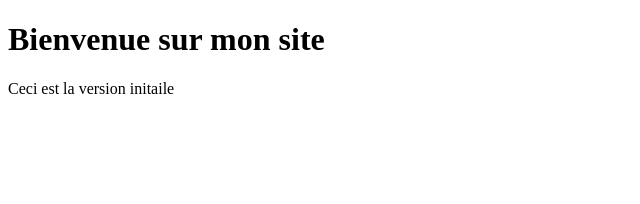
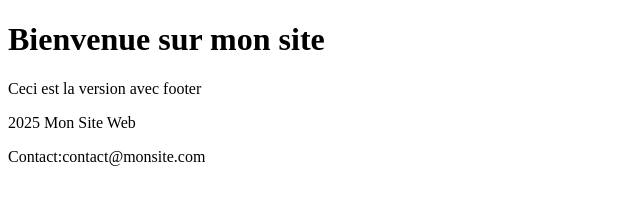
Before and after one commit to kawtar-elferkat/tp-conflit-git, a plain HTML site: page index.html in a window 1280 px wide. Shown: the whole page, without its empty margins (0-640 px from the left). Drawn offline with Linux system fonts and the light colour scheme.

Commit message:
Ajout du footer avec copyright

```diff
--- a/index.html
+++ b/index.html
@@ -3,10 +3,15 @@
 <html lang="fr">
 	<head>
 		<meta charset="UTF-8">
-		<title>Mon Site Web</title>
+		<title>Mon Site Web</title
+		>
 	</head>
 	<body>
 		<h1>Bienvenue sur mon site</h1>
-		<p>Ceci est la version initaile</p>
+		<p>Ceci est la version avec footer</p>
+		<footer>
+			<p>2025 Mon Site Web</p>
+			<p>Contact:contact@monsite.com</p>
+		</footer>
 	</body>
 </html>
```
